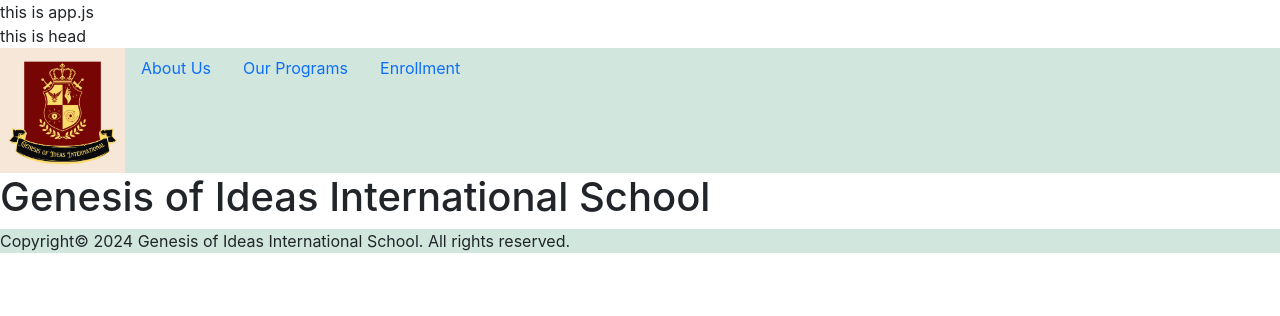
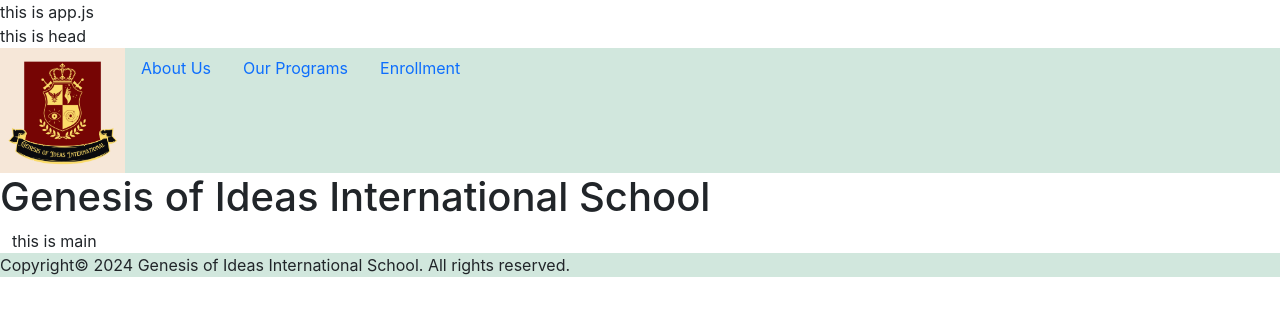
Before and after one commit to menghan0714/GIIS-website-2, a React (Create React App) app: page / in a window 1280 px wide. Shown: the top 316 px of the page. Built offline with nearby package versions, Linux system fonts and the light colour scheme; a web font is replaced by a local one.

Commit message:
fixed some bugs

```diff
--- a/src/App.js
+++ b/src/App.js
@@ -8,7 +8,7 @@ function App() {
     <>
       this is app.js
       <Header />
-      {/* <Main /> */}
+      <Main />
       <Footer />
     </>
   );
--- a/src/components/main/Main.js
+++ b/src/components/main/Main.js
@@ -5,9 +5,9 @@ function Main() {
     return (
         <main className="container-fluid">
             this is main
-            <Routes>
+            {/* <Routes>
                 <Route path="/" element={<Homepage />} />
-            </Routes>
+            </Routes> */}
         </main>
     );
 }
```
